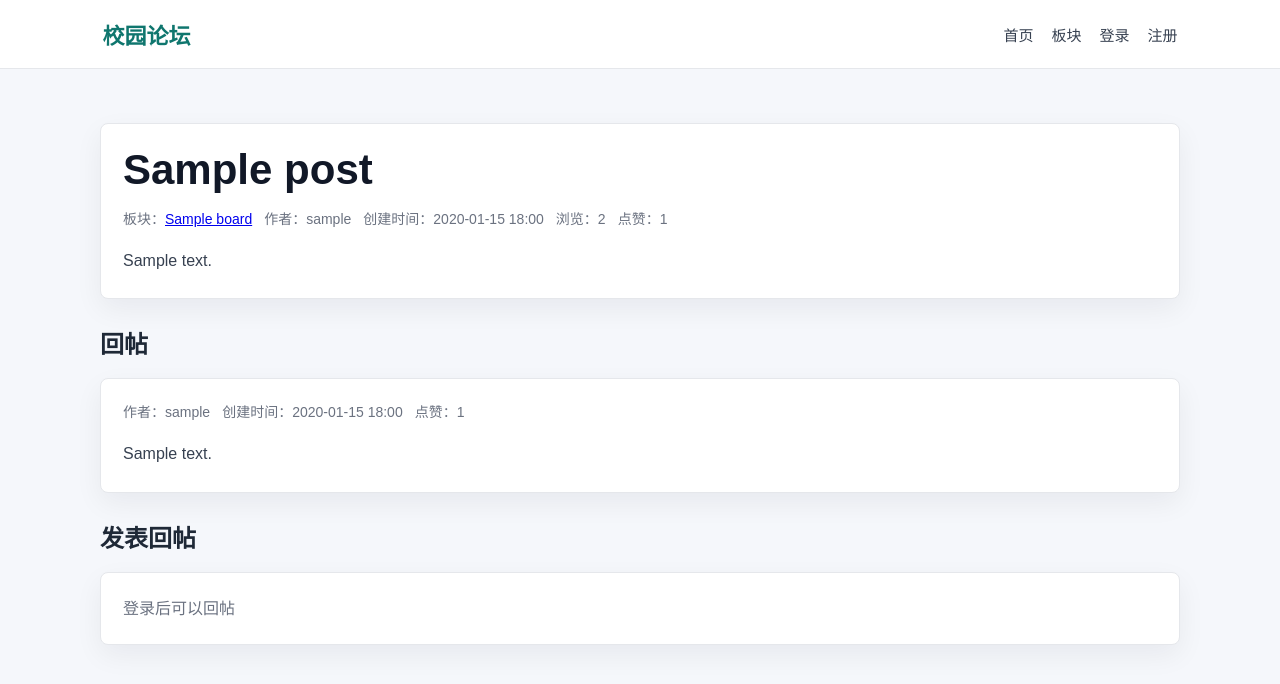
After one commit to toxicwave-hub/campus-forum, a Django app: page /posts/1/ in a window 1280 px wide. The commit adds this page. Shown: the top 684 px of the page. Run offline with Django 5.2, Linux system fonts and the light colour scheme; tables that the repository leaves empty hold one stand-in row (values such as "Sample post").

Commit message:
完成论坛发帖回帖点赞核心功能

```diff
--- a/forum/templates/forum/base.html
+++ b/forum/templates/forum/base.html
@@ -86,7 +86,10 @@
 
         .card,
         .form-card,
-        .profile-card {
+        .profile-card,
+        .post-list,
+        .post-box,
+        .reply-box {
             border: 1px solid #e5e7eb;
             border-radius: 8px;
             background: #ffffff;
@@ -104,8 +107,20 @@
             color: #0f766e;
         }
 
+        .card a,
+        .post-title a {
+            color: #0f766e;
+            text-decoration: none;
+        }
+
+        .card a:hover,
+        .post-title a:hover {
+            text-decoration: underline;
+        }
+
         .card p,
-        .profile-card p {
+        .profile-card p,
+        .muted {
             margin: 0;
             color: #6b7280;
             line-height: 1.7;
@@ -117,6 +132,43 @@
             padding: 28px;
         }
 
+        .post-list,
+        .post-box,
+        .reply-box {
+            padding: 22px;
+            margin-bottom: 16px;
+        }
+
+        .post-item {
+            padding: 18px 0;
+            border-bottom: 1px solid #e5e7eb;
+        }
+
+        .post-item:last-child {
+            border-bottom: 0;
+        }
+
+        .post-title {
+            margin: 0 0 8px;
+            font-size: 22px;
+        }
+
+        .meta {
+            display: flex;
+            flex-wrap: wrap;
+            gap: 12px;
+            color: #6b7280;
+            font-size: 14px;
+        }
+
+        .post-content,
+        .reply-content {
+            margin-top: 18px;
+            color: #374151;
+            line-height: 1.9;
+            white-space: pre-wrap;
+        }
+
         .form-card label {
             display: block;
             margin: 16px 0 8px;
--- a/forum/templates/forum/login.html
+++ b/forum/templates/forum/login.html
@@ -10,6 +10,7 @@
 
     <form class="form-card" method="post">
         {% csrf_token %}
+        <input type="hidden" name="next" value="{{ next_url }}">
         {% if error %}
             <p class="error">{{ error }}</p>
         {% endif %}
--- /dev/null
+++ b/forum/templates/forum/post_detail.html
@@ -0,0 +1,71 @@
+{% extends 'forum/base.html' %}
+
+{% block title %}{{ post.title }} - 校园论坛{% endblock %}
+
+{% block content %}
+    <article class="post-box">
+        <h1>{{ post.title }}</h1>
+        <div class="meta">
+            <span>板块：<a href="{% url 'board_detail' post.board.slug %}">{{ post.board.name }}</a></span>
+            <span>作者：{{ post.author.username|default:'已注销用户' }}</span>
+            <span>创建时间：{{ post.created_at|date:'Y-m-d H:i' }}</span>
+            <span>浏览：{{ post.view_count }}</span>
+            <span>点赞：{{ post_like_count }}</span>
+        </div>
+        <div class="post-content">{{ post.content }}</div>
+
+        {% if user.is_authenticated %}
+            <form class="inline-form" method="post" action="{% url 'toggle_post_like' post.pk %}">
+                {% csrf_token %}
+                <button class="button button-secondary" type="submit">
+                    {% if user_liked_post %}取消点赞{% else %}点赞{% endif %}
+                </button>
+            </form>
+        {% endif %}
+    </article>
+
+    <section>
+        <h2 class="section-title">回帖</h2>
+        {% for reply in replies %}
+            <article class="reply-box">
+                <div class="meta">
+                    <span>作者：{{ reply.author.username|default:'已注销用户' }}</span>
+                    <span>创建时间：{{ reply.created_at|date:'Y-m-d H:i' }}</span>
+                    <span>点赞：{{ reply.like_count }}</span>
+                </div>
+                <div class="reply-content">{{ reply.content }}</div>
+
+                {% if user.is_authenticated %}
+                    <form class="inline-form" method="post" action="{% url 'toggle_reply_like' reply.pk %}">
+                        {% csrf_token %}
+                        <button class="button button-secondary" type="submit">
+                            {% if reply.pk in liked_reply_ids %}取消点赞{% else %}点赞{% endif %}
+                        </button>
+                    </form>
+                {% endif %}
+            </article>
+        {% empty %}
+            <div class="reply-box">
+                <p class="muted">暂无回帖</p>
+            </div>
+        {% endfor %}
+    </section>
+
+    <section>
+        <h2 class="section-title">发表回帖</h2>
+        {% if user.is_authenticated %}
+            <form class="reply-box reply-form" method="post">
+                {% csrf_token %}
+                {% if reply_error %}
+                    <p class="error">{{ reply_error }}</p>
+                {% endif %}
+                <textarea name="content" placeholder="写下你的回复" required></textarea>
+                <button class="button" type="submit">提交回帖</button>
+            </form>
+        {% else %}
+            <div class="reply-box">
+                <p class="muted">登录后可以回帖</p>
+            </div>
+        {% endif %}
+    </section>
+{% endblock %}
--- a/forum/urls.py
+++ b/forum/urls.py
@@ -8,4 +8,9 @@ urlpatterns = [
     path('accounts/login/', views.login_view, name='login'),
     path('accounts/logout/', views.logout_view, name='logout'),
     path('users/<str:username>/', views.user_profile, name='user_profile'),
+    path('boards/<slug:slug>/', views.board_detail, name='board_detail'),
+    path('boards/<slug:slug>/new/', views.new_post, name='new_post'),
+    path('posts/<int:pk>/', views.post_detail, name='post_detail'),
+    path('posts/<int:pk>/like/', views.toggle_post_like, name='toggle_post_like'),
+    path('replies/<int:pk>/like/', views.toggle_reply_like, name='toggle_reply_like'),
 ]
--- a/forum/views.py
+++ b/forum/views.py
@@ -1,10 +1,15 @@
 from django.contrib.auth import authenticate, login, logout
+from django.contrib.auth.decorators import login_required
 from django.contrib.auth.models import User
+from django.db.models import Count, F
 from django.shortcuts import get_object_or_404, redirect, render
+
+from .models import Board, Post, PostLike, Reply, ReplyLike, UserProfile
 
 
 def home(request):
-    return render(request, 'forum/home.html')
+    boards = Board.objects.all().order_by('created_at')
+    return render(request, 'forum/home.html', {'boards': boards})
 
 
 def register(request):
@@ -36,6 +41,7 @@ def register(request):
 
 def login_view(request):
     error = ''
+    next_url = request.GET.get('next') or request.POST.get('next') or ''
 
     if request.method == 'POST':
         username = request.POST.get('username', '').strip()
@@ -46,9 +52,11 @@ def login_view(request):
             error = '用户名或密码错误。'
         else:
             login(request, user)
+            if next_url:
+                return redirect(next_url)
             return redirect('home')
 
-    return render(request, 'forum/login.html', {'error': error})
+    return render(request, 'forum/login.html', {'error': error, 'next_url': next_url})
 
 
 def logout_view(request):
@@ -58,4 +66,129 @@ def logout_view(request):
 
 def user_profile(request, username):
     profile_user = get_object_or_404(User, username=username)
-    return render(request, 'forum/user_profile.html', {'profile_user': profile_user})
+    profile, _ = UserProfile.objects.get_or_create(user=profile_user)
+    posts = (
+        Post.objects.filter(author=profile_user)
+        .select_related('board')
+        .annotate(reply_count=Count('replies'), like_count=Count('likes'))
+        .order_by('-created_at')
+    )
+    reply_count = Reply.objects.filter(author=profile_user).count()
+    return render(
+        request,
+        'forum/user_profile.html',
+        {
+            'profile_user': profile_user,
+            'profile': profile,
+            'posts': posts,
+            'post_count': posts.count(),
+            'reply_count': reply_count,
+        },
+    )
+
+
+def board_detail(request, slug):
+    board = get_object_or_404(Board, slug=slug)
+    posts = (
+        board.posts.select_related('author')
+        .annotate(reply_count=Count('replies'), like_count=Count('likes'))
+        .order_by('-is_pinned', '-created_at')
+    )
+    return render(request, 'forum/board_detail.html', {'board': board, 'posts': posts})
+
+
+@login_required(login_url='login')
+def new_post(request, slug):
+    board = get_object_or_404(Board, slug=slug)
+    error = ''
+
+    if request.method == 'POST':
+        title = request.POST.get('title', '').strip()
+        content = request.POST.get('content', '').strip()
+
+        if not title or not content:
+            error = '标题和正文不能为空。'
+        else:
+            post = Post.objects.create(
+                board=board,
+                author=request.user,
+                title=title,
+                content=content,
+            )
+            return redirect('post_detail', pk=post.pk)
+
+    return render(request, 'forum/post_form.html', {'board': board, 'error': error})
+
+
+def post_detail(request, pk):
+    post = get_object_or_404(Post.objects.select_related('board', 'author'), pk=pk)
+    reply_error = ''
+
+    if request.method == 'POST':
+        if not request.user.is_authenticated:
+            return redirect('login')
+
+        content = request.POST.get('content', '').strip()
+        if not content:
+            reply_error = '回帖内容不能为空。'
+        else:
+            Reply.objects.create(post=post, author=request.user, content=content)
+            return redirect('post_detail', pk=post.pk)
+    else:
+        Post.objects.filter(pk=post.pk).update(view_count=F('view_count') + 1)
+        post.refresh_from_db(fields=['view_count'])
+
+    replies = (
+        post.replies.select_related('author')
+        .annotate(like_count=Count('likes'))
+        .order_by('created_at')
+    )
+    post_like_count = post.likes.count()
+    user_liked_post = False
+    liked_reply_ids = set()
+
+    if request.user.is_authenticated:
+        user_liked_post = post.likes.filter(user=request.user).exists()
+        liked_reply_ids = set(
+            ReplyLike.objects.filter(reply__post=post, user=request.user)
+            .values_list('reply_id', flat=True)
+        )
+
+    return render(
+        request,
+        'forum/post_detail.html',
+        {
+            'post': post,
+            'replies': replies,
+            'post_like_count': post_like_count,
+            'user_liked_post': user_liked_post,
+            'liked_reply_ids': liked_reply_ids,
+            'reply_error': reply_error,
+        },
+    )
+
+
+@login_required(login_url='login')
+def toggle_post_like(request, pk):
+    post = get_object_or_404(Post, pk=pk)
+    like = PostLike.objects.filter(post=post, user=request.user).first()
+
+    if like:
+        like.delete()
+    else:
+        PostLike.objects.create(post=post, user=request.user)
+
+    return redirect('post_detail', pk=post.pk)
+
+
+@login_required(login_url='login')
+def toggle_reply_like(request, pk):
+    reply = get_object_or_404(Reply.objects.select_related('post'), pk=pk)
+    like = ReplyLike.objects.filter(reply=reply, user=request.user).first()
+
+    if like:
+        like.delete()
+    else:
+        ReplyLike.objects.create(reply=reply, user=request.user)
+
+    return redirect('post_detail', pk=reply.post.pk)
```
Also changed, not shown: other parts of forum/templates/forum/base.html (+29 -2 lines), forum/templates/forum/board_detail.html (added, +37 -0 lines), forum/templates/forum/home.html (+11 -12 lines), forum/templates/forum/post_form.html (added, +25 -0 lines), forum/templates/forum/user_profile.html (+25 -2 lines).
